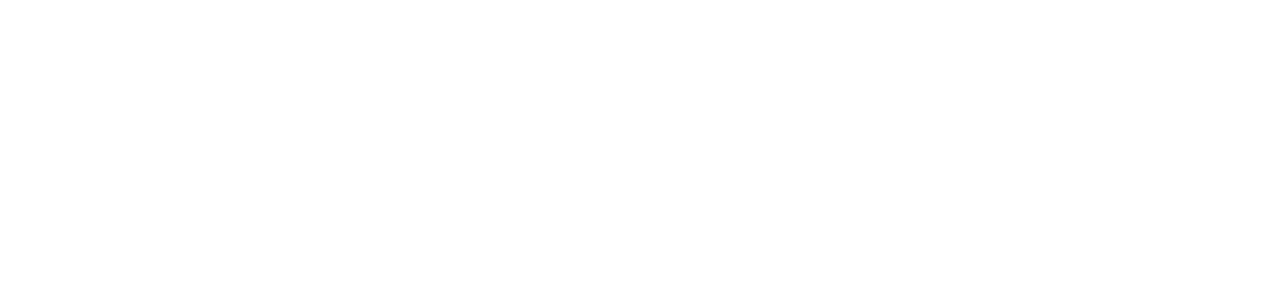
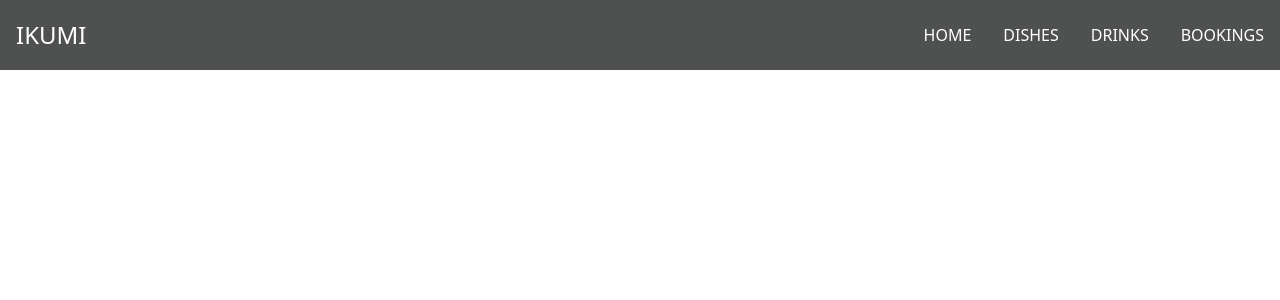
Before and after one commit to JenDin/Ikumi_admin_app, a Vue app in the folder Ikumi_admin_app/: page / in a window 1280 px wide. Shown: the top 300 px of the page. Built offline with nearby package versions, Linux system fonts and the light colour scheme.

Commit message:
Create header component

```diff
--- /dev/null
+++ b/Ikumi_admin_app/src/components/Header.vue
@@ -0,0 +1,118 @@
+<!-- HTML code -->
+<template>
+  <header>
+    <nav
+      class="navbar flex justify-between items-center py-2 px-4 min-h-[70px] bg-[#131515be] text-white"
+    >
+      <div href="#">
+        <RouterLink to="/" class="text-2xl uppercase text-white">
+          <h1 class="text-white">Ikumi</h1>
+        </RouterLink>
+      </div>
+      <!-- Nav links -->
+      <ul
+        class="navMenu flex justify-between items-center gap-8 pb-2 md:pb-0"
+        :class="[{ active: isActive }]"
+      >
+        <li class="my-3 uppercase hover:text-orange-400">
+          <RouterLink to="/">Home</RouterLink>
+        </li>
+        <li class="my-3 uppercase hover:text-orange-400">
+          <RouterLink to="/dishes">Dishes</RouterLink>
+        </li>
+        <li class="my-3 uppercase hover:text-orange-400">
+          <RouterLink to="/drinks">Drinks</RouterLink>
+        </li>
+        <li class="my-3 uppercase hover:text-orange-400">
+          <RouterLink to="/bookings">Bookings</RouterLink>
+        </li>
+      </ul>
+
+      <!-- Hamburger menu -->
+      <div
+        @click="toggleHamburgerMenu()"
+        class="cursor-pointer md:hidden"
+        :class="['hamburger', { active: isActive }]"
+      >
+        <span
+          class="bg-white transition ease-in-out delay-50 bar block w-7 h-0.5 rounded my-1.5"
+        ></span>
+        <span
+          class="bg-white transition ease-in-out delay-50 bar block w-7 h-0.5 rounded my-1.5"
+        ></span>
+        <span
+          class="bg-white transition ease-in-out delay-50 bar block w-7 h-0.5 rounded my-1.5"
+        ></span>
+      </div>
+    </nav>
+  </header>
+</template>
+
+<!-- JavaScript code -->
+<script>
+import { RouterLink } from "vue-router";
+
+export default {
+  data() {
+    return {
+      isActive: false,
+      landingPage: true,
+    };
+  },
+  name: "Header",
+  methods: {
+    toggleHamburgerMenu() {
+      // Toggle the hamburger menu
+      this.isActive = !this.isActive;
+    },
+    onResize() {
+      // Close the hamburger menu on bigger screens
+      if (window.innerWidth < 768) {
+        this.isActive = !this.isActive;
+      } else {
+        return this.isActive;
+      }
+    },
+  },
+};
+</script>
+
+<!-- CSS styles -->
+<style scoped>
+@media screen and (min-width: 300px) and (max-width: 768px) {
+  /* Create an 'X' once the hamburger menu has been clicked */
+  .hamburger.active .bar:nth-child(2) {
+    opacity: 0;
+  }
+  .hamburger.active .bar:nth-child(1) {
+    transform: translateY(10px) rotate(45deg);
+  }
+  .hamburger.active .bar:nth-child(3) {
+    transform: translateY(-6px) rotate(-45deg);
+  }
+
+  .navMenu {
+    position: fixed;
+    left: -100%;
+    top: 70px;
+    gap: 0;
+    flex-direction: column;
+    width: 100%;
+    text-align: center;
+    transition: 0.3s;
+    background: #131515be;
+  }
+
+  .nav-item {
+    margin: 16px 0;
+  }
+
+  .active {
+    left: 0;
+    z-index: 1;
+  }
+  .deactive {
+    left: 100;
+  }
+}
+</style>
--- a/Ikumi_admin_app/src/views/HomeView.vue
+++ b/Ikumi_admin_app/src/views/HomeView.vue
@@ -1,9 +1,16 @@
 <!-- HTML code -->
-<template></template>
+<template>
+  <Header />
+</template>
 
 <!-- JavaScript code -->
 <script>
-export default {};
+import Header from "../components/Header.vue";
+export default {
+  components: {
+    Header,
+  },
+};
 </script>
 
 <!-- CSS styles -->
```
